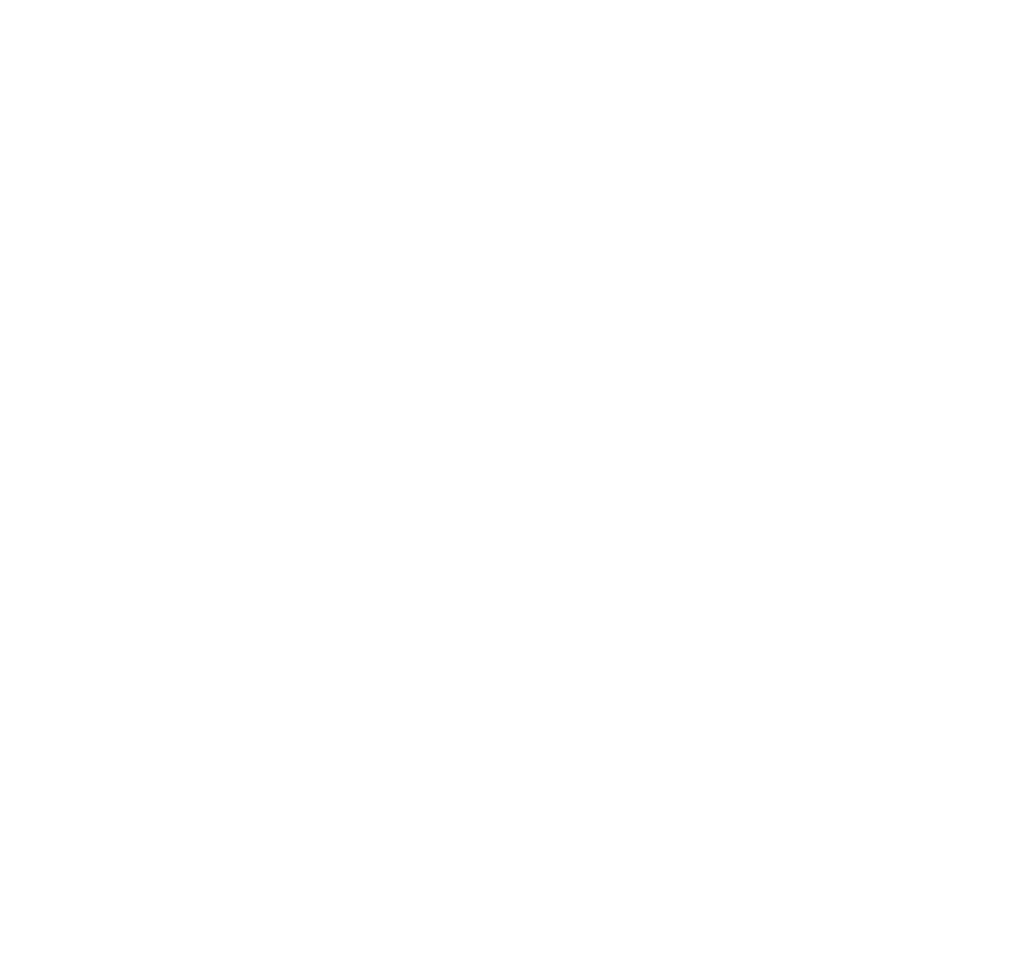
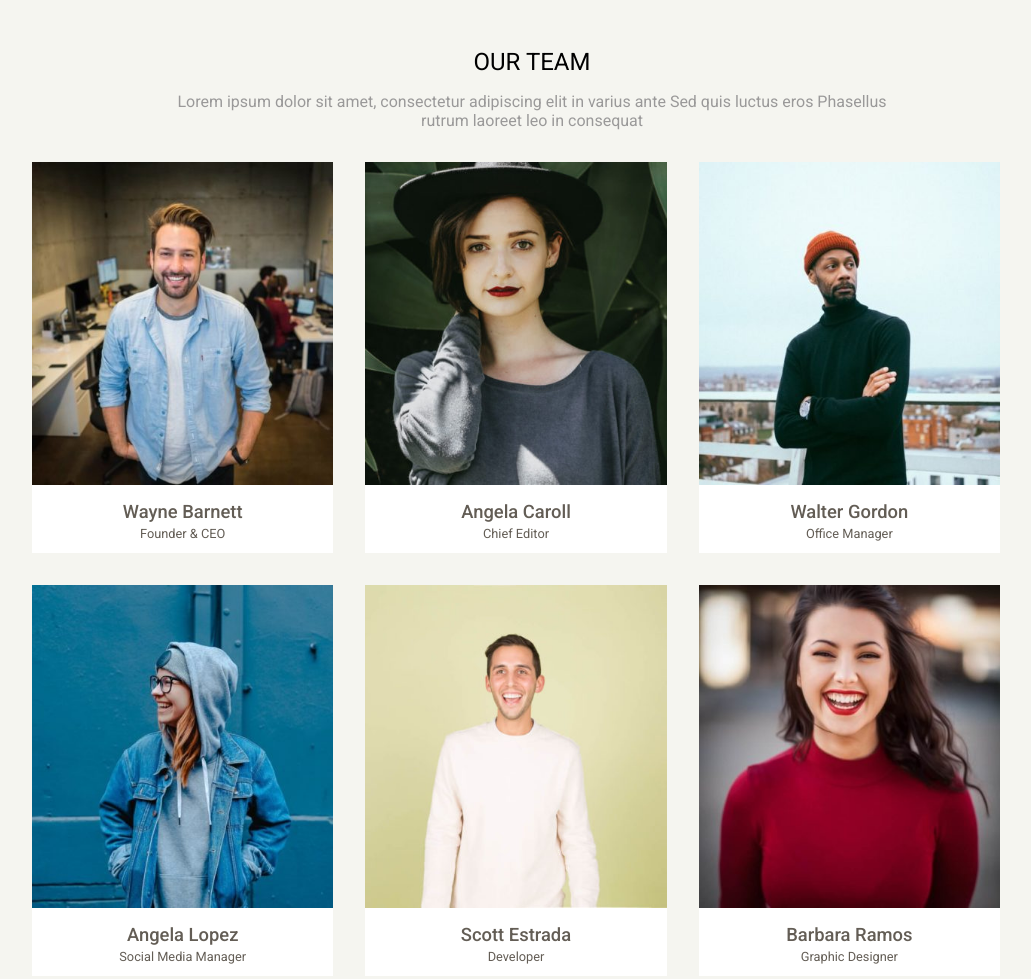
Before and after one commit to Alessandro9827/js-our-team, a plain HTML site: page index.html in a window 1280 px wide. Shown: the whole page, without its empty margins (108-1139 px from the left). Before the commit the page ends 800 px from the top, so only its background shows below. Drawn offline with Linux system fonts and the light colour scheme.

Commit message:
add array and cards on page

```diff
--- a/css/style.css
+++ b/css/style.css
@@ -0,0 +1,68 @@
+/* Reset */
+* {
+    margin: 0;
+    padding: 0;
+    box-sizing: border-box;
+}
+
+body {
+    background-color: #F5F5F0;
+    font-family: 'Roboto', sans-serif;
+}
+
+main {
+    max-width: 1000px;
+    margin: 3rem auto;
+}
+
+main > h1 {
+    text-transform: uppercase;
+    font-size: 1.5rem;
+    font-weight: 400;
+    margin-bottom: 1rem;
+}
+
+main > p {
+    padding: 0 9rem;
+    color: rgb(154, 153, 153);
+    margin-bottom: 2rem;
+}
+
+main > h1,
+main > p {
+    text-align: center;
+}
+
+main .cardWrapper {
+    display: flex;
+    justify-content: center;
+    flex-wrap: wrap;
+}
+
+main .cardWrapper article.card {
+    width: calc(100% / 3 - 2rem);
+    margin: 0 2rem 2rem 0;
+    background-color: white;
+}
+
+article.card .imgWrapper img {
+    width: 100%;
+}
+
+article.card .infoWrapper {
+    padding: 0.75rem;
+    text-align: center;
+}
+
+article.card .infoWrapper h2 {
+    margin-bottom: 0.25rem;
+    color: #635D55;
+    font-weight: 500;
+    font-size: 1.15rem;
+}
+
+article.card .infoWrapper p {
+    font-size: 0.80rem;
+    font-weight: 400;
+    color: #635D55;
+}
--- a/index.html
+++ b/index.html
@@ -1,12 +1,23 @@
 <!DOCTYPE html>
 <html lang="en">
 <head>
+    <!--Link Google fonts-->
+    <link rel="preconnect" href="https://fonts.googleapis.com">
+    <link rel="preconnect" href="https://fonts.gstatic.com" crossorigin>
+    <link href="https://fonts.googleapis.com/css2?family=Roboto:wght@100;300;400;500;700&display=swap" rel="stylesheet">
+    <!--Link Css-->
+    <link rel="stylesheet" href="./css/style.css">
     <meta charset="UTF-8">
     <meta name="viewport" content="width=device-width, initial-scale=1.0">
-    <title>Document</title>
+    <title>Team</title>
 </head>
 <body>
-
+    <main>
+        <h1>Our Team</h1>
+        <p>Lorem ipsum dolor sit amet, consectetur adipiscing elit in varius ante Sed quis luctus eros Phasellus rutrum laoreet leo in consequat</p>
+        <div class="cardWrapper">
+        </div>
+    </main>
     <script src="./js/script.js"></script>
 </body>
 </html>
--- a/js/script.js
+++ b/js/script.js
@@ -0,0 +1,56 @@
+const teamList = [
+    {
+        name: 'Wayne Barnett',
+        role: 'Founder & CEO',
+        image: 'wayne-barnett-founder-ceo.jpg',
+    },
+    {
+        name: 'Angela Caroll',
+        role: 'Chief Editor',
+        image: 'angela-caroll-chief-editor.jpg',
+    },
+    {
+        name: 'Walter Gordon',
+        role: 'Office Manager',
+        image: 'walter-gordon-office-manager.jpg',
+    },
+    {
+        name: 'Angela Lopez',
+        role: 'Social Media Manager',
+        image: 'angela-lopez-social-media-manager.jpg',
+    },
+    {
+        name: 'Scott Estrada',
+        role: 'Developer',
+        image: 'scott-estrada-developer.jpg',
+    },
+    {
+        name: 'Barbara Ramos',
+        role: 'Graphic Designer',
+        image: 'barbara-ramos-graphic-designer.jpg',
+    },
+];
+
+const wrapper = document.querySelector(".cardWrapper");
+createCard(teamList, wrapper);
+
+//Funzioni
+
+function createCard(cardInfo, cardWrapper) {
+    for(let i = 0; i < cardInfo.length; i++) {
+        const member = cardInfo[i];
+        cardWrapper.innerHTML +=
+        `
+        <!-- Article ${i} -->
+        <article class="card">
+            <div class="imgWrapper">
+                <img src="img/${member.image}" alt="Picture of ${member.name}">
+            </div>
+            <div class="infoWrapper">
+                <h2>${member.name}</h2>
+                <p>${member.role}</p>
+            </div>
+        </article>
+        `;
+    }
+}
```
